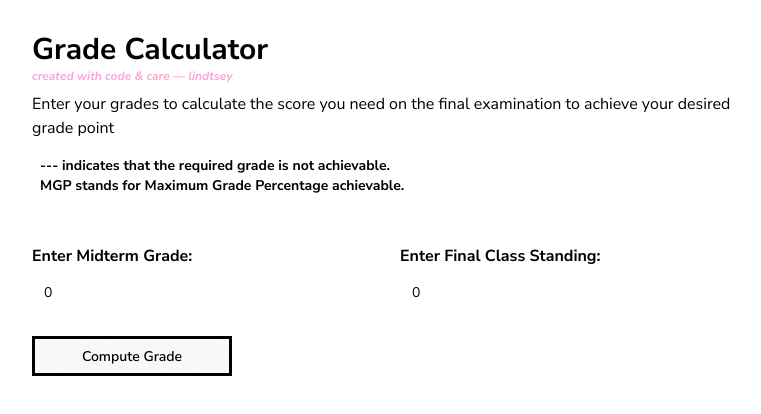
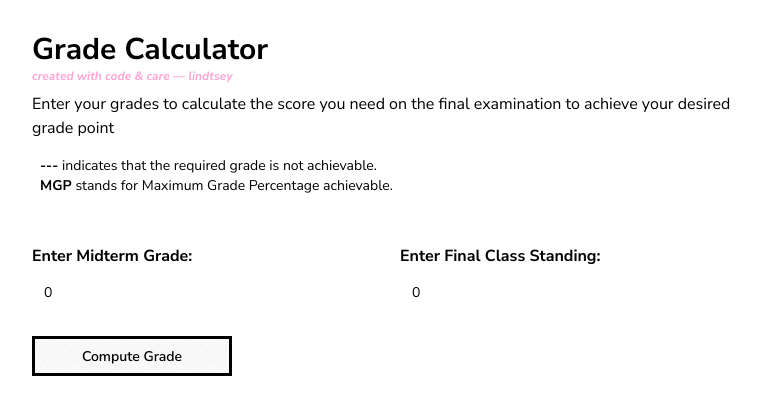
Before and after one commit to DrPixels/tip-grade-calculator, a React (Vite) app: page / in a window 1280 px wide. Shown: the top 414 px of the page, without its empty margins (240-1001 px from the left). Built offline with nearby package versions, Linux system fonts and the light colour scheme.

Commit message:
fix formatting

```diff
--- a/src/App.jsx
+++ b/src/App.jsx
@@ -159,8 +159,12 @@ function App() {
                 point
               </p>
               <div className="px-2 py-2 rounded-sm bg-base-100">
-                <p className="text-sm font-bold">--- indicates that the required grade is not achievable.</p>
-                <p className="text-sm font-bold">MGP stands for Maximum Grade Percentage achievable.</p>
+                <p className="text-sm font-bold">
+                  --- <span className="font-normal">indicates that the required grade is not achievable.</span>
+                </p>
+                <p className="text-sm font-bold">
+                  MGP <span className="font-normal">stands for Maximum Grade Percentage achievable.</span>
+                </p>
               </div>
             </div>
 
```
